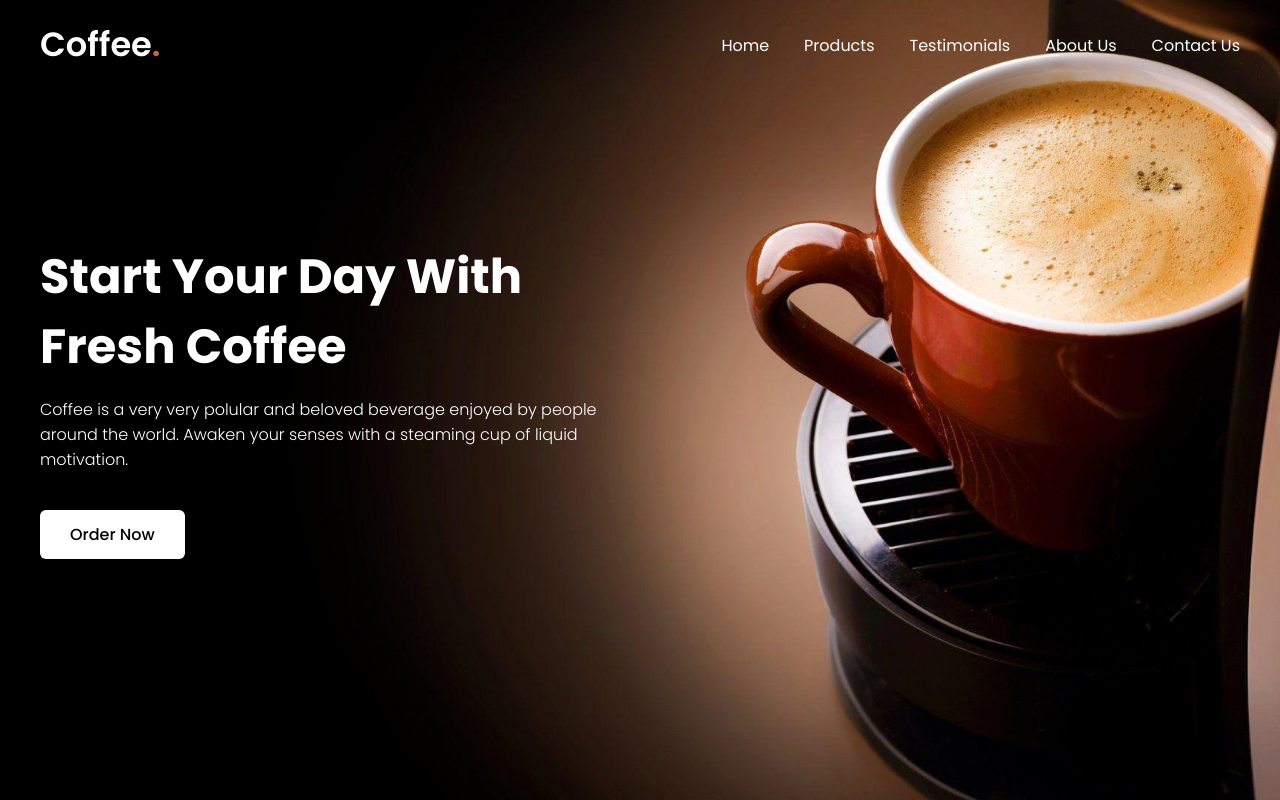
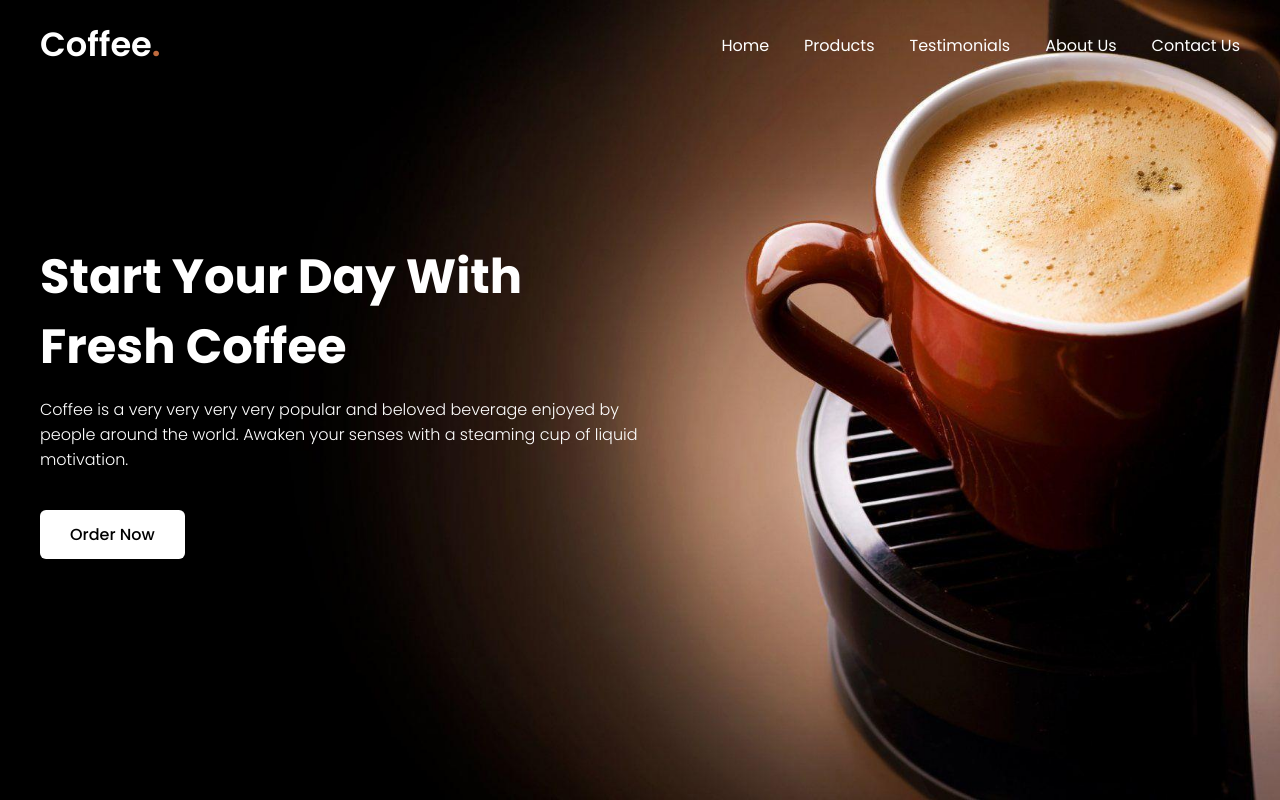
Before and after one commit to KaziShahHamza/Coffee-Website-Homepage, a plain HTML site: page index.html in a window 1280 px wide. Drawn offline with nearby package versions, Linux system fonts and the light colour scheme.

Commit message:
3rd day commit

```diff
--- a/index.html
+++ b/index.html
@@ -27,7 +27,7 @@
             <div class="content">
                 <h2>Start Your Day With Fresh Coffee</h2>
                 <p>
-                    Coffee is a very very polular and beloved beverage enjoyed by
+                    Coffee is a very very very very popular and beloved beverage enjoyed by
                     people around the world. Awaken your senses with a steaming cup of liquid motivation.
                 </p>
                 <button>Order Now</button>
```
